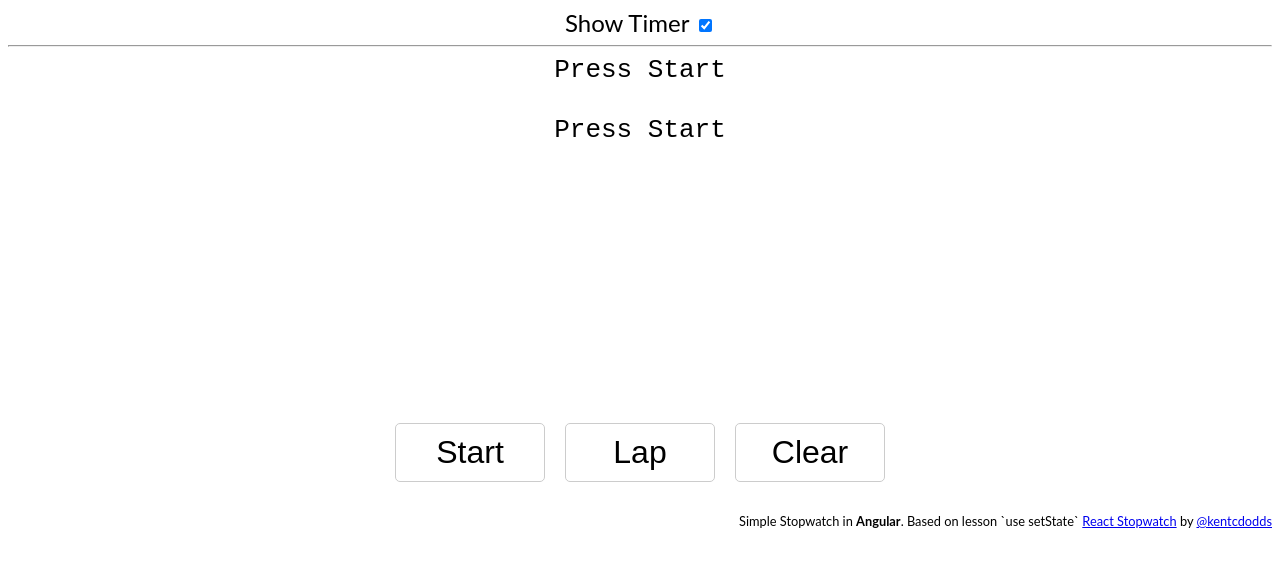
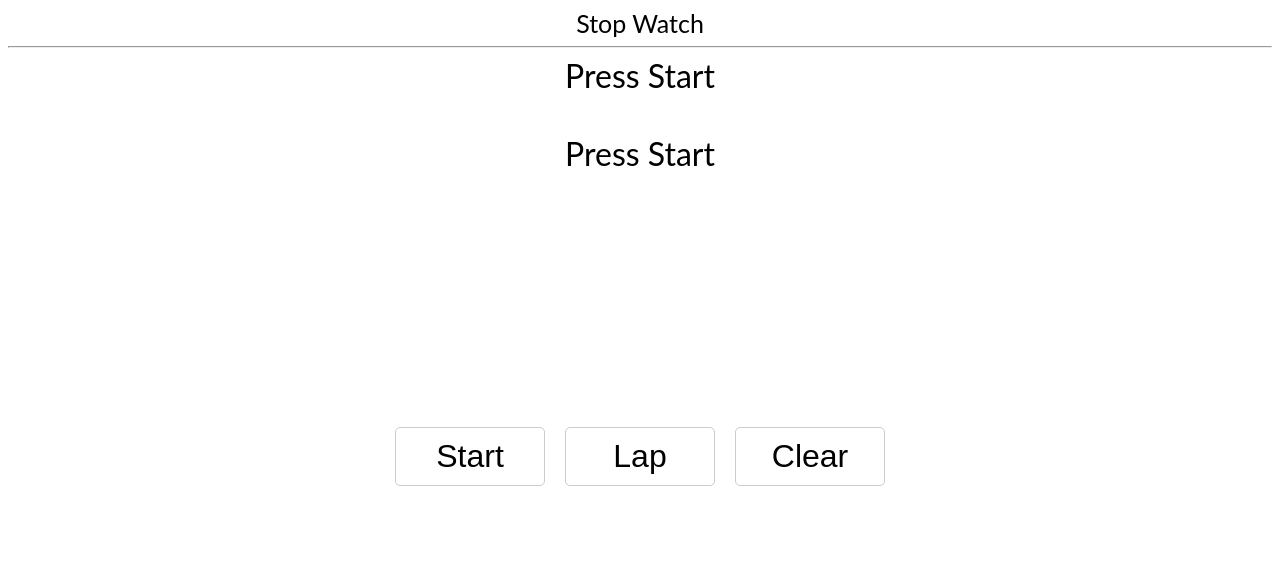
Before and after one commit to rawatanimesh/angular-stop-watch, an Angular app: page / in a window 1280 px wide. Shown: the top 566 px of the page. Built offline with nearby package versions, Linux system fonts and the light colour scheme.

Commit message:
code optimization

```diff
--- a/src/app/app.component.html
+++ b/src/app/app.component.html
@@ -1,55 +1,9 @@
-<section class="content">
+<div class="content">
 	<div class="header">
-		<label>
-    Show Timer
-    <input [(ngModel)]="showTimer" type="checkbox">
-  </label>
+		Stop Watch
 	</div>
-	<hr/>
-	<div *ngIf="showTimer; else asciiBlock">
+	<hr />
+	<div>
 		<app-timer></app-timer>
 	</div>
-  <div class="footer">
-    Simple Stopwatch in <strong>Angular</strong>. Based on lesson `use setState`
-    <a href="https://plnkr.co/edit/vmvBbcwcoUxzhbqGzceD?p=preview">React Stopwatch</a> by
-    <a href="https://twitter.com/kentcdodds"> @kentcdodds </a>
-  </div>
-</section>
-
-<ng-template #asciiBlock>
-	<div class="ascii-container">
-		<pre>
-░░█▀░░░░░░░░░░░▀▀███████░░░░
-░░█▌░░░░░░░░░░░░░░░▀██████░░░
-░█▌░░░░░░░░░░░░░░░░███████▌░░
-░█░░░░░░░░░░░░░░░░░████████░░
-▐▌░░░░░░░░░░░░░░░░░▀██████▌░░
-░▌▄███▌░░░░▀████▄░░░░▀████▌░░
-▐▀▀▄█▄░▌░░░▄██▄▄▄▀░░░░████▄▄░
-▐░▀░░═▐░░░░░░══░░▀░░░░▐▀░▄▀▌▌
-▐░░░░░▌░░░░░░░░░░░░░░░▀░▀░░▌▌
-▐░░░▄▀░░░▀░▌░░░░░░░░░░░░▌█░▌▌
-░▌░░▀▀▄▄▀▀▄▌▌░░░░░░░░░░▐░▀▐▐░
-░▌░░▌░▄▄▄▄░░░▌░░░░░░░░▐░░▀▐░░
-░█░▐▄██████▄░▐░░░░░░░░█▀▄▄▀░░
-░▐░▌▌░░░░░░▀▀▄▐░░░░░░█▌░░░░░░
-░░█░░▄▀▀▀▀▄░▄═╝▄░░░▄▀░▌░░░░░░
-░░░▌▐░░░░░░▌░▀▀░░▄▀░░▐░░░░░░░
-░░░▀▄░░░░░░░░░▄▀▀░░░░█░░░░░░░
-░░░▄█▄▄▄▄▄▄▄▀▀░░░░░░░▌▌░░░░░░
-░░▄▀▌▀▌░░░░░░░░░░░░░▄▀▀▄░░░░░
-▄▀░░▌░▀▄░░░░░░░░░░▄▀░░▌░▀▄░░░
-░░░░▌█▄▄▀▄░░░░░░▄▀░░░░▌░░░▌▄▄
-░░░▄▐██████▄▄░▄▀░░▄▄▄▄▌░░░░▄░
-░░▄▌████████▄▄▄███████▌░░░░░▄
-░▄▀░██████████████████▌▀▄░░░░
-▀░░░█████▀▀░░░▀███████░░░▀▄░░
-░░░░▐█▀░░░▐░░░░░▀████▌░░░░▀▄░
-░░░░░░▌░░░▐░░░░▐░░▀▀█░░░░░░░▀
-░░░░░░▐░░░░▌░░░▐░░░░░▌░░░░░░░
-░╔╗║░╔═╗░═╦═░░░░░╔╗░░╔═╗░╦═╗░
-░║║║░║░║░░║░░░░░░╠╩╗░╠═╣░║░║░
-░║╚╝░╚═╝░░║░░░░░░╚═╝░║░║░╩═╝░
-</pre>
-	</div>
-</ng-template>
+</div>
--- a/src/app/app.component.scss
+++ b/src/app/app.component.scss
@@ -1,22 +1,8 @@
 
-footer, .content {
+.content {
     font-family: Lato;
-  }
-
-  .header{
-    display: flex;
-    justify-content: center;
-    font-size: 1.5em;
-  }
-
-  .ascii-container{
-    display: flex;
-    justify-content: center;
-    align-content: center;
-  }
-
-  .footer{
-    text-align: right;
-    margin-top: 2em;
-    font-size: 0.8rem;
-  }
+}
+.header{
+  text-align: center;
+  font-size: 25px;
+}
--- a/src/app/app.component.ts
+++ b/src/app/app.component.ts
@@ -6,6 +6,4 @@ import { Component } from '@angular/core';
   styleUrls: ['./app.component.scss']
 })
 export class AppComponent {
-  title = 'stopWatch';
-  showTimer = true;
 }
--- a/src/app/timer/timer.component.scss
+++ b/src/app/timer/timer.component.scss
@@ -1,9 +1,10 @@
 .container {
     text-align: center;
+    font-family: Lato;
     /* display: flex; */
-    flex-direction: column;
-    align-items: center;
-    font-family: monospace;
+    // flex-direction: column;
+    // align-items: center;
+    // font-family: monospace;
   }
 
   .timer-counter-label{
```
Also changed, not shown: src/app/timer/timer.component.ts (+9 -5 lines).
